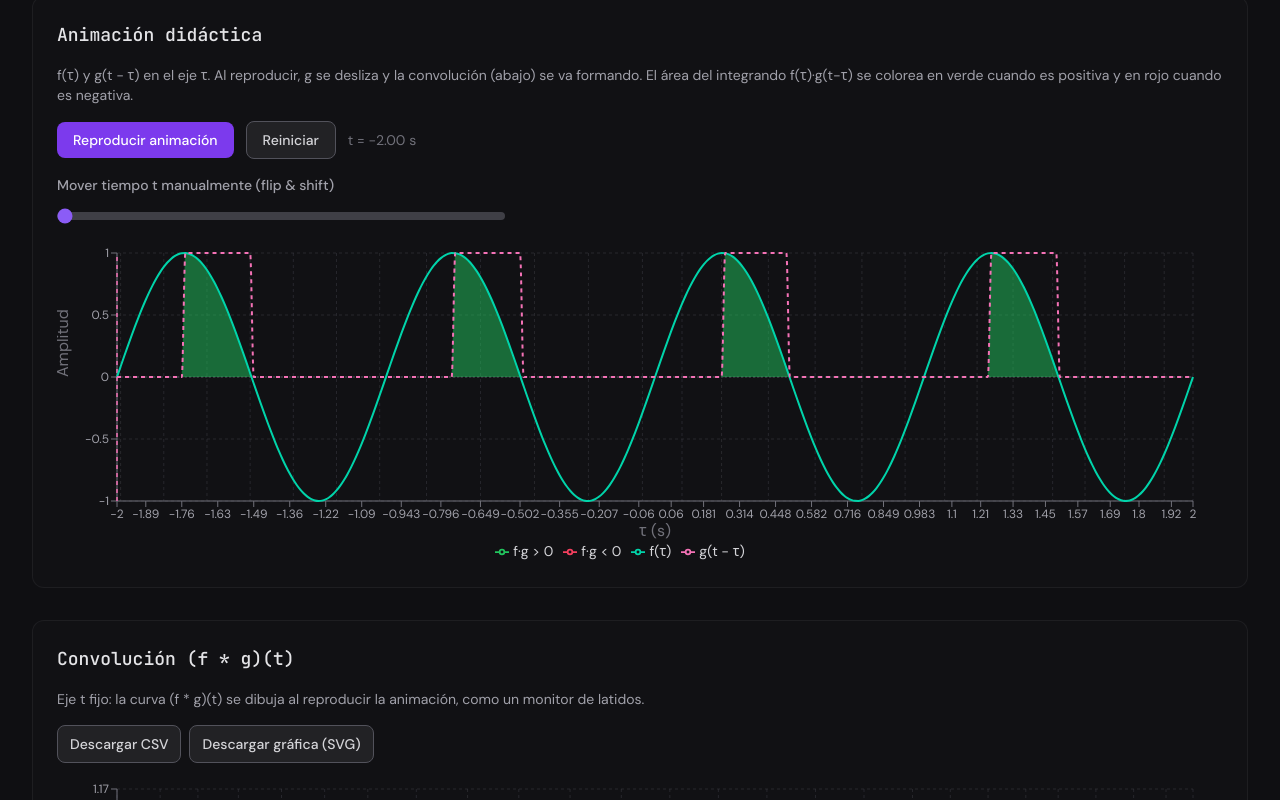
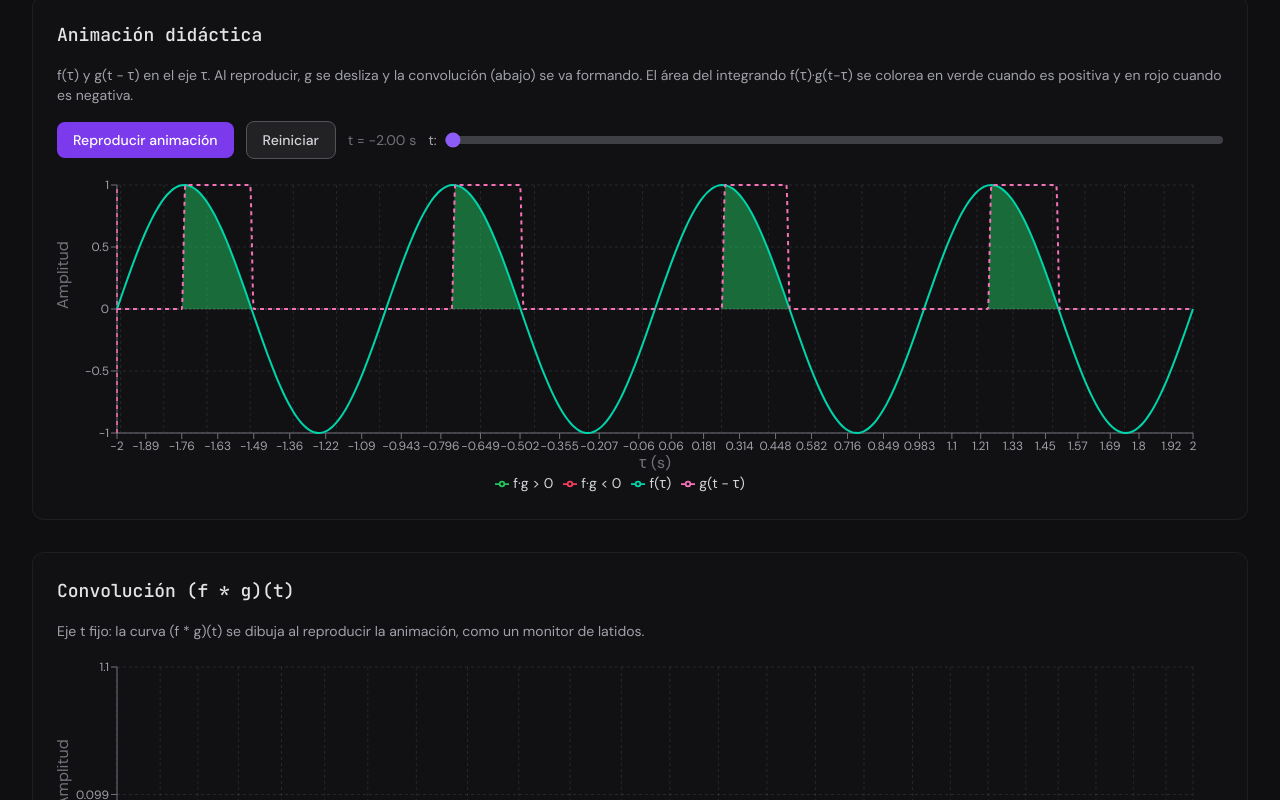
Before and after one commit to Oliverx25/Convolucion-continua, a React (Vite) app: page / in a window 1280 px wide. Shown: the part 500-1300 px from the top of the page. Built offline with nearby package versions, Linux system fonts and the light colour scheme.

Commit message:
Ultimos arreglos

```diff
--- a/src/App.tsx
+++ b/src/App.tsx
@@ -1,6 +1,6 @@
 import { useMemo, useState, useEffect, useRef } from 'react';
 import { computeConvolution, linspace } from './lib/convolution';
-import { createCustomSignal, validateExpression, createPiecewiseSignal, parsePiecewiseText } from './lib/customExpression';
+import { createCustomSignal, createPiecewiseSignal, parsePiecewiseText } from './lib/customExpression';
 import {
   SIGNAL_OPTIONS,
   CUSTOM_LABEL,
@@ -86,15 +86,6 @@ function App() {
     animationT > tMin + (tMax - tMin) / N_POINTS &&
     animationT < tMax - (tMax - tMin) / N_POINTS;
 
-  const validationF = useMemo(
-    () => (signalIdF === 'custom' ? validateExpression(customExprF) : { valid: true as const }),
-    [signalIdF, customExprF]
-  );
-  const validationG = useMemo(
-    () => (signalIdG === 'custom' ? validateExpression(customExprG) : { valid: true as const }),
-    [signalIdG, customExprG]
-  );
-
   const f = useMemo(() => {
     if (signalIdF === 'custom') return createCustomSignal(customExprF, T);
     if (signalIdF === 'piecewise') {
@@ -143,13 +134,10 @@ function App() {
     const convMax = convValuesOnly.length
       ? Math.max(...convValuesOnly)
       : 1;
-    const rangeY = convMax - convMin;
-    const padding = rangeY > 0.01
-      ? Math.max(0.2, rangeY * 0.15)
-      : 0.2;
+    const convPadding = Math.max(0.2, (convMax - convMin) * 0.1) || 0.2;
     const convYDomain: [number, number] = [
-      convMin - padding,
-      convMax + padding,
+      convMin - convPadding,
+      convMax + convPadding,
     ];
 
     return { dataConv, convYDomain, isValid: true };
@@ -162,36 +150,6 @@ function App() {
   }, [dataConv, animationT]);
 
   const xDomain: [number, number] = [tMin, tMax];
-
-  const convChartRef = useRef<HTMLDivElement>(null);
-
-  const handleExportCSV = () => {
-    const header = 't (s), (f*g)(t)';
-    const rows = dataConv.map((p) => `${p.t},${p.value}`);
-    const csv = [header, ...rows].join('\n');
-    const blob = new Blob([csv], { type: 'text/csv;charset=utf-8' });
-    const url = URL.createObjectURL(blob);
-    const a = document.createElement('a');
-    a.href = url;
-    a.download = 'convolucion.csv';
-    a.click();
-    URL.revokeObjectURL(url);
-  };
-
-  const handleExportSVG = () => {
-    const container = convChartRef.current;
-    const svg = container?.querySelector('svg');
-    if (!svg) return;
-    const serializer = new XMLSerializer();
-    const str = serializer.serializeToString(svg);
-    const blob = new Blob([str], { type: 'image/svg+xml;charset=utf-8' });
-    const url = URL.createObjectURL(blob);
-    const a = document.createElement('a');
-    a.href = url;
-    a.download = 'convolucion.svg';
-    a.click();
-    URL.revokeObjectURL(url);
-  };
 
   return (
     <div className="min-h-screen bg-[#0f0f12] text-zinc-100">
@@ -233,24 +191,17 @@ function App() {
                   <option value="custom">{CUSTOM_LABEL}</option>
                 </select>
                 {signalIdF === 'custom' && (
-                  <div className="space-y-1">
                   <input
                     type="text"
                     value={customExprF}
                     onChange={(e) => setCustomExprF(e.target.value)}
                     placeholder="sin(2*pi*t)"
                     className={`w-full rounded-lg border px-4 py-2.5 font-mono text-sm focus:outline-none focus:ring-1 ${
-                        validationF.valid
+                      !!f
                         ? 'border-zinc-700 bg-zinc-800/80 text-zinc-100 focus:border-violet-500 focus:ring-violet-500'
                         : 'border-red-500/60 bg-zinc-800/80 text-red-200 focus:border-red-500 focus:ring-red-500'
                     }`}
                   />
-                    {!validationF.valid && validationF.error && (
-                      <p className="text-xs text-red-400" role="alert">
-                        {validationF.error}
-                      </p>
-                    )}
-                  </div>
                 )}
                 {signalIdF === 'piecewise' && (
                   <div className="space-y-1">
@@ -291,24 +242,17 @@ function App() {
                   <option value="custom">{CUSTOM_LABEL}</option>
                 </select>
                 {signalIdG === 'custom' && (
-                  <div className="space-y-1">
                   <input
                     type="text"
                     value={customExprG}
                     onChange={(e) => setCustomExprG(e.target.value)}
                     placeholder="1"
                     className={`w-full rounded-lg border px-4 py-2.5 font-mono text-sm focus:outline-none focus:ring-1 ${
-                        validationG.valid
+                      !!g
                         ? 'border-zinc-700 bg-zinc-800/80 text-zinc-100 focus:border-violet-500 focus:ring-violet-500'
                         : 'border-red-500/60 bg-zinc-800/80 text-red-200 focus:border-red-500 focus:ring-red-500'
                     }`}
                   />
-                    {!validationG.valid && validationG.error && (
-                      <p className="text-xs text-red-400" role="alert">
-                        {validationG.error}
-                      </p>
-                    )}
-                  </div>
                 )}
                 {signalIdG === 'piecewise' && (
                   <div className="space-y-1">
@@ -421,13 +365,12 @@ function App() {
                 >
                   Reiniciar
                 </button>
-                <span className="flex items-center text-sm text-zinc-500">
+                <span className="shrink-0 text-sm text-zinc-500">
                   t = {animationT.toFixed(2)} s
                 </span>
-              </div>
-              <div className="mb-4">
-                <label htmlFor="time-slider" className="mb-2 block text-sm font-medium text-zinc-400">
-                  Mover tiempo t manualmente (flip & shift)
+                <div className="flex min-w-0 flex-1 basis-48 items-center gap-2">
+                  <label htmlFor="time-slider" className="shrink-0 text-sm text-zinc-400">
+                    t:
                   </label>
                   <input
                     id="time-slider"
@@ -437,8 +380,10 @@ function App() {
                     step={(tMax - tMin) / 300}
                     value={animationT}
                     onChange={(e) => setAnimationT(parseFloat(e.target.value))}
-                  className="h-2 w-full max-w-md cursor-pointer appearance-none rounded-lg bg-zinc-700 accent-violet-500"
+                    title="Mover tiempo t manualmente"
+                    className="h-2 min-w-0 flex-1 cursor-pointer appearance-none rounded-lg bg-zinc-700 accent-violet-500"
                   />
+                </div>
               </div>
               <SlidingAnimationChart
                 f={f!}
@@ -459,23 +404,6 @@ function App() {
                 <p className="mb-4 text-sm text-zinc-400">
                   Eje t fijo: la curva (f * g)(t) se dibuja al reproducir la animación, como un monitor de latidos.
                 </p>
-                <div className="mb-4 flex flex-wrap gap-2">
-                  <button
-                    type="button"
-                    onClick={handleExportCSV}
-                    className="rounded-lg border border-zinc-600 bg-zinc-800/80 px-3 py-2 text-sm font-medium text-zinc-300 hover:bg-zinc-700/80"
-                  >
-                    Descargar CSV
-                  </button>
-                  <button
-                    type="button"
-                    onClick={handleExportSVG}
-                    className="rounded-lg border border-zinc-600 bg-zinc-800/80 px-3 py-2 text-sm font-medium text-zinc-300 hover:bg-zinc-700/80"
-                  >
-                    Descargar gráfica (SVG)
-                  </button>
-                </div>
-                <div ref={convChartRef}>
                 <TimeChart
                   data={dataConvVisible}
                   title="(f * g)(t)"
@@ -484,7 +412,6 @@ function App() {
                   xDomain={xDomain}
                   connectNulls={false}
                 />
-                </div>
               </>
             ) : (
               <div className="flex h-[320px] items-center justify-center rounded-lg bg-zinc-800/30 text-zinc-500">
--- a/src/lib/customExpression.ts
+++ b/src/lib/customExpression.ts
@@ -8,31 +8,6 @@ import { create, all } from 'mathjs';
 import type { SignalFunction } from './convolution';
 
 const math = create(all);
-
-export interface ValidationResult {
-  valid: boolean;
-  error?: string;
-}
-
-/**
- * Valida la sintaxis de una expresión sin crear la señal.
- * Útil para resaltar errores en tiempo real en la UI.
- */
-export function validateExpression(expression: string): ValidationResult {
-  const trimmed = expression.trim();
-  if (!trimmed) return { valid: false, error: 'Escribe una expresión' };
-
-  try {
-    math.compile(trimmed);
-    const scope: { t: number } = { t: 0 };
-    const compiled = math.compile(trimmed);
-    compiled.evaluate(scope);
-    return { valid: true };
-  } catch (err) {
-    const message = err instanceof Error ? err.message : String(err);
-    return { valid: false, error: message };
-  }
-}
 
 export function createCustomSignal(
   expression: string,
--- a/src/lib/signals.ts
+++ b/src/lib/signals.ts
@@ -41,32 +41,12 @@ export const createRectangularPulse = (dutyCycle: number): SignalFunction => {
   };
 };
 
-/** Escalón unitario u(t): 1 si t ≥ 0, 0 si t < 0 */
-export const unitStep: SignalFunction = (t) => (t >= 0 ? 1 : 0);
-
-/** Aproximación del impulso δ(t): pulso estrecho de área 1 (ancho 0.05) */
-const IMPULSE_WIDTH = 0.05;
-export const impulse: SignalFunction = (t) =>
-  Math.abs(t) < IMPULSE_WIDTH / 2 ? 1 / IMPULSE_WIDTH : 0;
-
-/** Pulso bipolar: positivo luego negativo en cada periodo T=1 */
-export const bipolarPulse: SignalFunction = (t) => {
-  const T = 1;
-  const phase = normalizePhase(t, T);
-  if (phase < 0.25) return 1;
-  if (phase < 0.5) return -1;
-  return 0;
-};
-
 export type SignalId =
   | 'square'
   | 'sawtooth'
   | 'triangle'
   | 'sine'
   | 'rect'
-  | 'step'
-  | 'impulse'
-  | 'bipolar'
   | 'piecewise'
   | 'custom';
 
@@ -82,9 +62,6 @@ export const SIGNAL_OPTIONS: Record<
     label: 'Pulso rectangular',
     fn: createRectangularPulse(0.25),
   },
-  step: { label: 'Escalón unitario u(t)', fn: unitStep },
-  impulse: { label: 'Impulso δ(t) (aprox.)', fn: impulse },
-  bipolar: { label: 'Pulso bipolar', fn: bipolarPulse },
 };
 
 export const CUSTOM_LABEL = 'Expresión personalizada';
```
Lines whose indentation alone changed are shown as unchanged.
